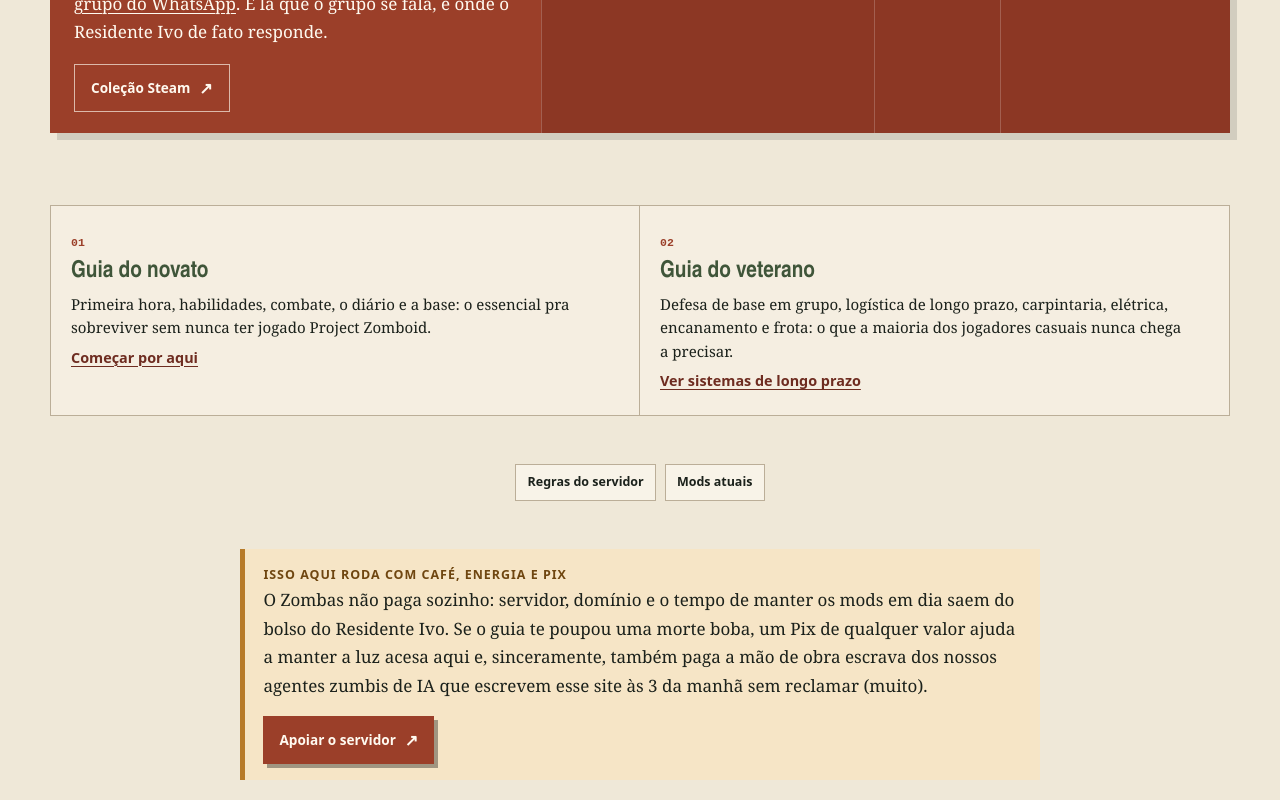
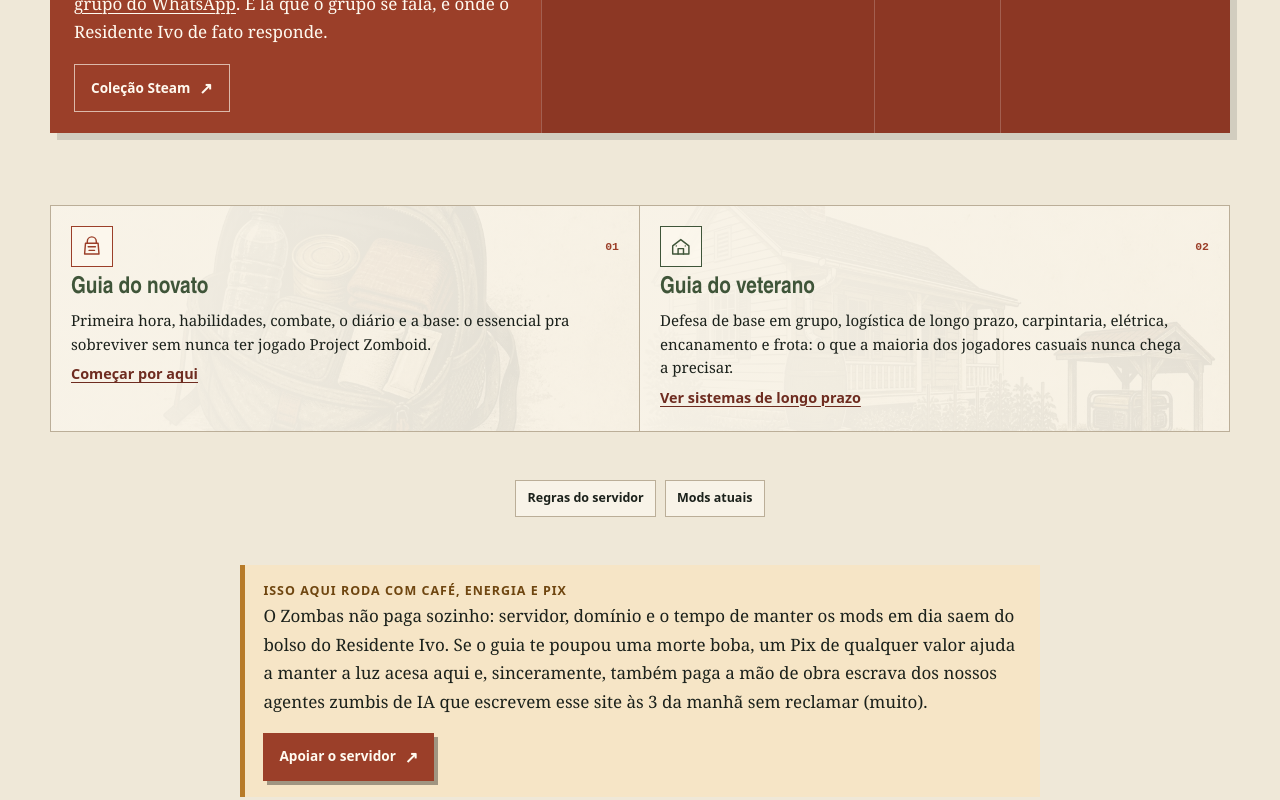
Before and after one commit to kauehorta/zombas, a Next.js app: page / in a window 1280 px wide. Shown: the part 900-1700 px from the top of the page. Built offline with nearby package versions, Linux system fonts and the light colour scheme.

Commit message:
feat: add purposeful guide visuals

```diff
--- a/app/globals.css
+++ b/app/globals.css
@@ -203,6 +203,16 @@ footer {
   color: #f1c179;
 }
 
+.kicker::before {
+  display: inline-block;
+  width: 0.45rem;
+  height: 0.45rem;
+  margin: 0 0.5rem 0.06rem 0.08rem;
+  border: 1px solid currentColor;
+  content: "";
+  transform: rotate(45deg);
+}
+
 h1 {
   max-width: 770px;
   margin: 0.5rem 0 1.15rem;
@@ -916,6 +926,81 @@ details > div {
 
 .vehicle-grid article:nth-child(-n + 2) {
   border-bottom: 1px solid var(--line);
+}
+
+.guide-card {
+  position: relative;
+  isolation: isolate;
+  overflow: hidden;
+}
+
+.guide-card::before {
+  position: absolute;
+  z-index: 1;
+  inset: 0;
+  content: "";
+  background: linear-gradient(90deg, rgba(248, 243, 232, 0.96), rgba(248, 243, 232, 0.77));
+}
+
+.guide-card-art {
+  position: absolute;
+  z-index: 0;
+  inset: 0;
+  width: 100%;
+  height: 100%;
+  max-width: none;
+  object-fit: cover;
+  opacity: 0.42;
+  filter: saturate(0.7) contrast(1.08);
+}
+
+.guide-card > :not(.guide-card-art) {
+  position: relative;
+  z-index: 2;
+}
+
+.guide-card-top {
+  display: flex;
+  align-items: center;
+  justify-content: space-between;
+  margin-bottom: 0.55rem;
+}
+
+.guide-card-top > span:last-child {
+  color: var(--rust);
+  font-family: ui-monospace, monospace;
+  font-size: 0.72rem;
+  font-weight: 800;
+}
+
+.guide-symbol {
+  display: grid;
+  width: 2.6rem;
+  height: 2.6rem;
+  place-items: center;
+  border: 1px solid currentColor;
+  color: var(--rust);
+  background: rgba(255, 250, 240, 0.62);
+}
+
+.guide-card-veterano .guide-symbol {
+  color: var(--moss);
+}
+
+.guide-symbol svg {
+  width: 1.35rem;
+  height: 1.35rem;
+  fill: none;
+  stroke: currentColor;
+  stroke-linecap: round;
+  stroke-linejoin: round;
+  stroke-width: 1.6;
+}
+
+.mod-card a::after {
+  margin-left: 0.35rem;
+  content: "↗";
+  font-size: 0.85em;
 }
 
 @media (min-width: 681px) {
--- a/app/page.tsx
+++ b/app/page.tsx
@@ -1,6 +1,25 @@
 const steamCollection = "https://steamcommunity.com/sharedfiles/filedetails/?id=3790189787";
 const donateUrl = "https://nubank.com.br/cobrar/dadmh/6a8f4bb1-4f03-4a4a-87e0-4e86e4a5d3fb";
 const whatsappUrl = "https://chat.whatsapp.com/Ep63691t14H41ubX6nYDOn?s=cl&p=a&ilr=0";
+
+function GuideIcon({ type }: { type: "novato" | "veterano" }) {
+  if (type === "novato") {
+    return (
+      <svg viewBox="0 0 24 24" aria-hidden="true">
+        <path d="M7 8V6a5 5 0 0 1 10 0v2" />
+        <path d="M5 8h14l1 12H4L5 8Z" />
+        <path d="M8 12h8M9 16h6" />
+      </svg>
+    );
+  }
+
+  return (
+    <svg viewBox="0 0 24 24" aria-hidden="true">
+      <path d="m3 11 9-7 9 7v9H3v-9Z" />
+      <path d="M9 20v-6h6v6M7 11h.01M17 11h.01" />
+    </svg>
+  );
+}
 
 export default function Home() {
   return (
@@ -80,8 +99,12 @@ export default function Home() {
 
       <main className="portal-content" id="conteudo">
         <div className="vehicle-grid guide-grid" aria-label="Escolha seu guia">
-          <article>
-            <span>01</span>
+          <article className="guide-card guide-card-novato">
+            <img className="guide-card-art" src="/assets/vinheta-mochila.webp" alt="" aria-hidden="true" />
+            <div className="guide-card-top">
+              <span className="guide-symbol"><GuideIcon type="novato" /></span>
+              <span>01</span>
+            </div>
             <h3>Guia do novato</h3>
             <p>
               Primeira hora, habilidades, combate, o diário e a base: o essencial pra sobreviver
@@ -89,8 +112,12 @@ export default function Home() {
             </p>
             <a className="text-link" href="/novatos">Começar por aqui</a>
           </article>
-          <article>
-            <span>02</span>
+          <article className="guide-card guide-card-veterano">
+            <img className="guide-card-art" src="/assets/vinheta-base.webp" alt="" aria-hidden="true" />
+            <div className="guide-card-top">
+              <span className="guide-symbol"><GuideIcon type="veterano" /></span>
+              <span>02</span>
+            </div>
             <h3>Guia do veterano</h3>
             <p>
               Defesa de base em grupo, logística de longo prazo, carpintaria, elétrica, encanamento
--- a/assets/site.css
+++ b/assets/site.css
@@ -203,6 +203,16 @@ footer {
   color: #f1c179;
 }
 
+.kicker::before {
+  display: inline-block;
+  width: 0.45rem;
+  height: 0.45rem;
+  margin: 0 0.5rem 0.06rem 0.08rem;
+  border: 1px solid currentColor;
+  content: "";
+  transform: rotate(45deg);
+}
+
 h1 {
   max-width: 770px;
   margin: 0.5rem 0 1.15rem;
@@ -916,6 +926,81 @@ details > div {
 
 .vehicle-grid article:nth-child(-n + 2) {
   border-bottom: 1px solid var(--line);
+}
+
+.guide-card {
+  position: relative;
+  isolation: isolate;
+  overflow: hidden;
+}
+
+.guide-card::before {
+  position: absolute;
+  z-index: 1;
+  inset: 0;
+  content: "";
+  background: linear-gradient(90deg, rgba(248, 243, 232, 0.96), rgba(248, 243, 232, 0.77));
+}
+
+.guide-card-art {
+  position: absolute;
+  z-index: 0;
+  inset: 0;
+  width: 100%;
+  height: 100%;
+  max-width: none;
+  object-fit: cover;
+  opacity: 0.42;
+  filter: saturate(0.7) contrast(1.08);
+}
+
+.guide-card > :not(.guide-card-art) {
+  position: relative;
+  z-index: 2;
+}
+
+.guide-card-top {
+  display: flex;
+  align-items: center;
+  justify-content: space-between;
+  margin-bottom: 0.55rem;
+}
+
+.guide-card-top > span:last-child {
+  color: var(--rust);
+  font-family: ui-monospace, monospace;
+  font-size: 0.72rem;
+  font-weight: 800;
+}
+
+.guide-symbol {
+  display: grid;
+  width: 2.6rem;
+  height: 2.6rem;
+  place-items: center;
+  border: 1px solid currentColor;
+  color: var(--rust);
+  background: rgba(255, 250, 240, 0.62);
+}
+
+.guide-card-veterano .guide-symbol {
+  color: var(--moss);
+}
+
+.guide-symbol svg {
+  width: 1.35rem;
+  height: 1.35rem;
+  fill: none;
+  stroke: currentColor;
+  stroke-linecap: round;
+  stroke-linejoin: round;
+  stroke-width: 1.6;
+}
+
+.mod-card a::after {
+  margin-left: 0.35rem;
+  content: "↗";
+  font-size: 0.85em;
 }
 
 @media (min-width: 681px) {
```
Also changed, not shown: index.html (+1 -1 lines), 1 other file (tests, documents, lock files or other folders).
